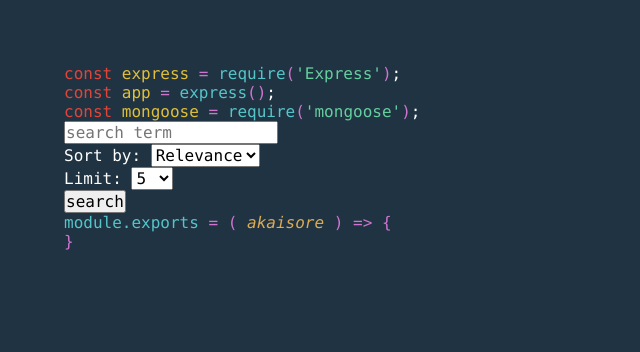
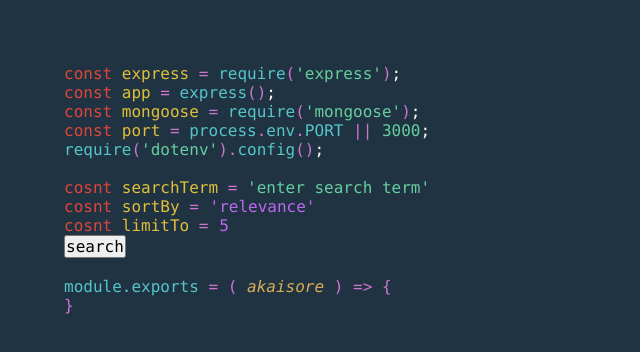
Before and after one commit to petewanca/akaisore, a React (Create React App) app: page / in a window 1280 px wide. Shown: the top 352 px of the page, without its empty margins (0-640 px from the left). Built offline with nearby package versions, Linux system fonts and the light colour scheme.

Commit message:
adds styling to form

```diff
--- a/src/components/Form/SearchForm.js
+++ b/src/components/Form/SearchForm.js
@@ -1,4 +1,5 @@
 import React, { useState, useContext } from 'react';
+import { Variable, VariableName, FunctionName, Operator, NumValue } from '../../style';
 import { GlobalContext } from '../../contexts/GlobalContext';
 
 export const SearchForm = () => {
@@ -34,22 +35,29 @@ export const SearchForm = () => {
 
     return (
         <form onSubmit={handleForm}>
+            <Variable>cosnt </Variable>
+            <VariableName>searchTerm </VariableName>
+            <Operator>= </Operator>
             <input
-                placeholder='search term'
+                placeholder="'enter search term'"
                 type='text'
                 value={search}
                 onChange={(e) => setSearch(e.target.value)}
             />
             <br />
-            <label htmlFor='sort-by'>Sort by: </label>
+            <Variable>cosnt </Variable>
+            <VariableName>sortBy </VariableName>
+            <Operator>= </Operator>
             <select onChange={(e) => setSort(e.target.value)}>
-                <option value='relevance'>Relevance</option>
-                <option value='top'>Top</option>
-                <option value='new'>New</option>
-                <option value='comments'>Comments</option>
+                <option value='relevance'>'relevance'</option>
+                <option value='top'>'top'</option>
+                <option value='new'>'new'</option>
+                <option value='comments'>'comments'</option>
             </select>
             <br />
-            <label htmlFor='set-limit'>Limit: </label>
+            <Variable>cosnt </Variable>
+            <VariableName>limitTo </VariableName>
+            <Operator>= </Operator>
             <select onChange={(e) => setLimit(e.target.value)}>
                 <option value={5}>5</option>
                 <option value={10}>10</option>
--- a/src/components/Header/Header.js
+++ b/src/components/Header/Header.js
@@ -5,14 +5,13 @@ import { Value, Variable, VariableName, Param, FunctionName, Operator } from '..
 export const Header = () => {
     return (
         <div>
-            <div>
             <p>
                 <Variable>const </Variable>
                 <VariableName>express </VariableName>
                 <Operator>= </Operator>
                 <FunctionName>require</FunctionName>
                 <Operator>
-                        (<Value>'Express'</Value>)
+                    (<Value>'express'</Value>)
                 </Operator>
                 ;
             </p>
@@ -35,7 +34,30 @@ export const Header = () => {
                 </Operator>
                 ;
             </p>
+            <p>
+                <Variable>const </Variable>
+                <VariableName>port </VariableName>
+                <Operator>= </Operator>
+                <FunctionName>
+                    process<Operator>.</Operator>env<Operator>.</Operator>PORT{' '}
+                    <Operator>|| </Operator>
+                    <Value>3000</Value>
+                </FunctionName>
+                ;
+            </p>
+            <p>
+                <FunctionName>require</FunctionName>
+                <Operator>
+                    (<Value>'dotenv'</Value>)
+                </Operator>
+                <Operator>
+                    .<FunctionName>config</FunctionName>()
+                </Operator>
+                ;
+            </p>
+            <br />
             <SearchForm />
+            <br />
             <div>
                 <FunctionName>module.exports </FunctionName>
                 <Operator>= </Operator>
@@ -45,6 +67,5 @@ export const Header = () => {
                 <Operator>=> {'{'}</Operator>
             </div>
         </div>
-        </div>
     );
 };
--- a/src/index.css
+++ b/src/index.css
@@ -32,3 +32,27 @@ button {
 button:focus {
     outline: none;
 }
+
+input[type='text'] {
+    background-color: #203342;
+    border: 0;
+    color: #65cf9f;
+}
+
+input[type='text']:focus {
+    outline: none;
+}
+
+input[type='text']::placeholder {
+    color: #65cf9f;
+}
+
+select {
+    -webkit-appearance: none;
+    -moz-appearance: none;
+    text-indent: 1px;
+    text-overflow: '';
+    background-color: #203342;
+    border: 0;
+    color: #bf66f2;
+}
--- a/src/style/index.js
+++ b/src/style/index.js
@@ -25,15 +25,17 @@ export const Value = styled.span`
     color: #65cf9f;
 `;
 
+export const NumValue = styled.span`
+    color: #bf66f2;
+`;
+
 export const CommentedOut = styled.span`
     color: #8f8f8f;
 `;
 
 export const PostBox = styled.div`
-    border: 2px solid #fff;
     padding: 20px;
     margin: 15px 0;
-    border-radius: 8px;
 `;
 
 export const FirstIndent = styled.div`
```
Lines whose indentation alone changed are shown as unchanged.
